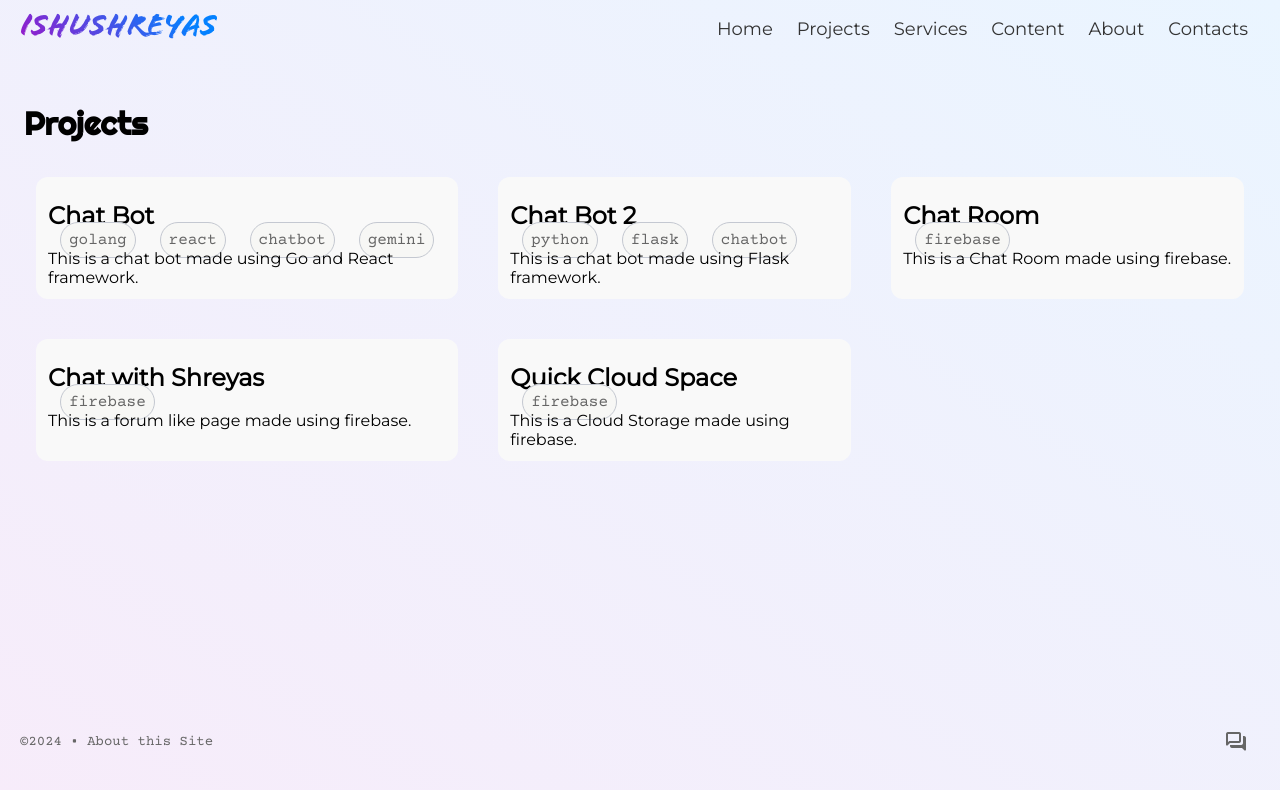
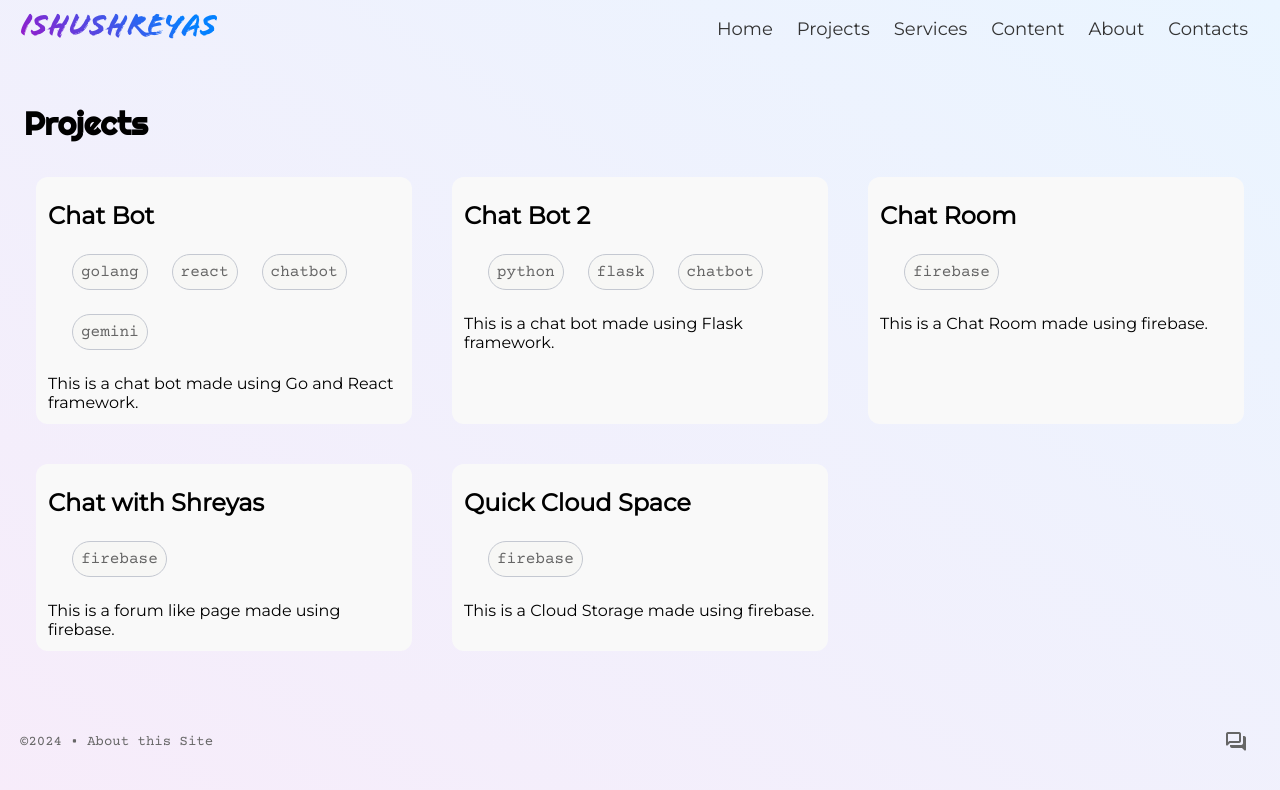
Before and after one commit to ishushreyas/ishushreyas, a React (Vite) app in the folder frontend/: page /projects in a window 1280 px wide. Shown: the top 790 px of the page. Built offline with nearby package versions, Linux system fonts and the light colour scheme.

Commit message:
Update ProjectCard.jsx

```diff
--- a/frontend/src/components/ProjectCard.jsx
+++ b/frontend/src/components/ProjectCard.jsx
@@ -6,10 +6,12 @@ const ProjectCard = ({ project }) => {
     <div className="br-2 m-1 p-1 bg-2 hv:cd-1">
       <Link className="td-0 c-0" to={project.link}>
         <h3 className="t-6 m-0 mt-2 p">{project.title}</h3>
-      {project.tags.map((item) => {
-        return <span className="p-2 m-1 bd-1 bg-3 br-1 c-1 courier-prime" key={item}>{item}</span>
-      })}
-        <p className="m-0 t-5 p">{project.description}</p>
+        <div className="flex wrap p-1">
+          {project.tags.map((item) => {
+              return <span className="p-2 m-1 bd-1 bg-3 br-1 c-1 courier-prime" key={item}>{item}</span>
+          })}
+        </div>
+          <p className="m-0 t-5 p">{project.description}</p>
         </Link>
     </div>
   );
```
